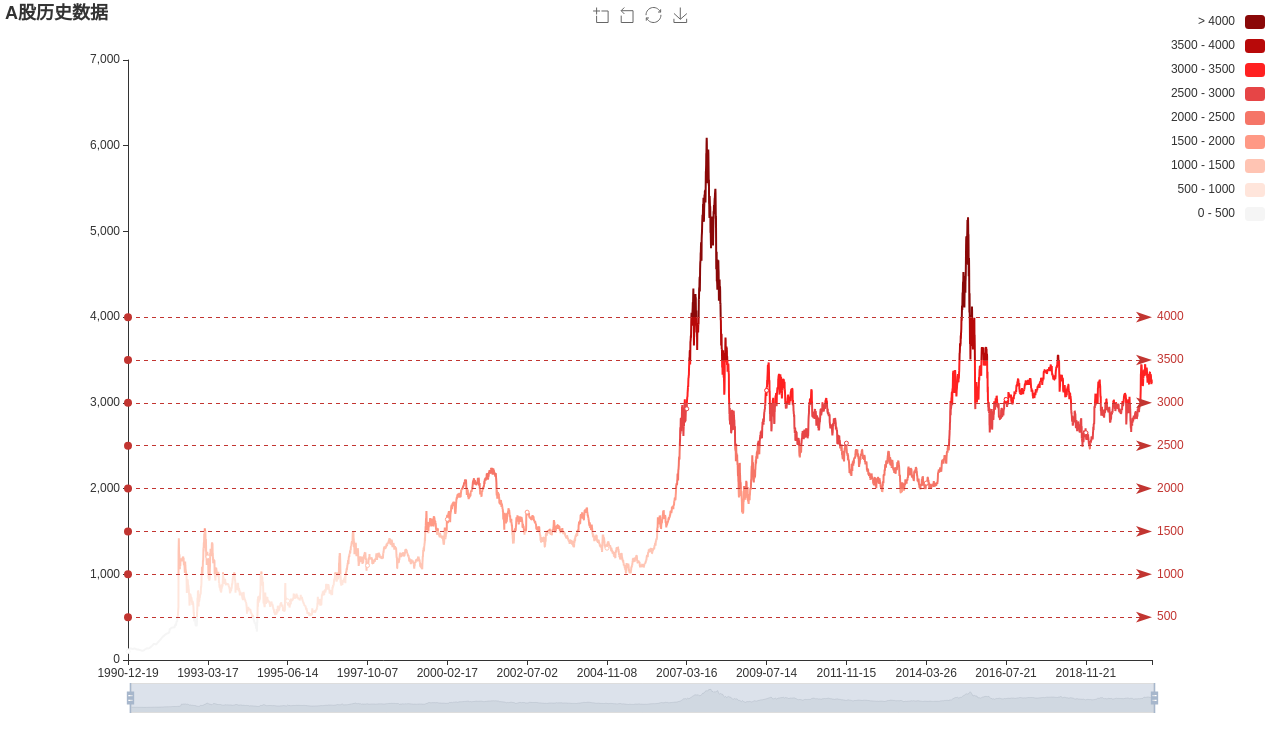
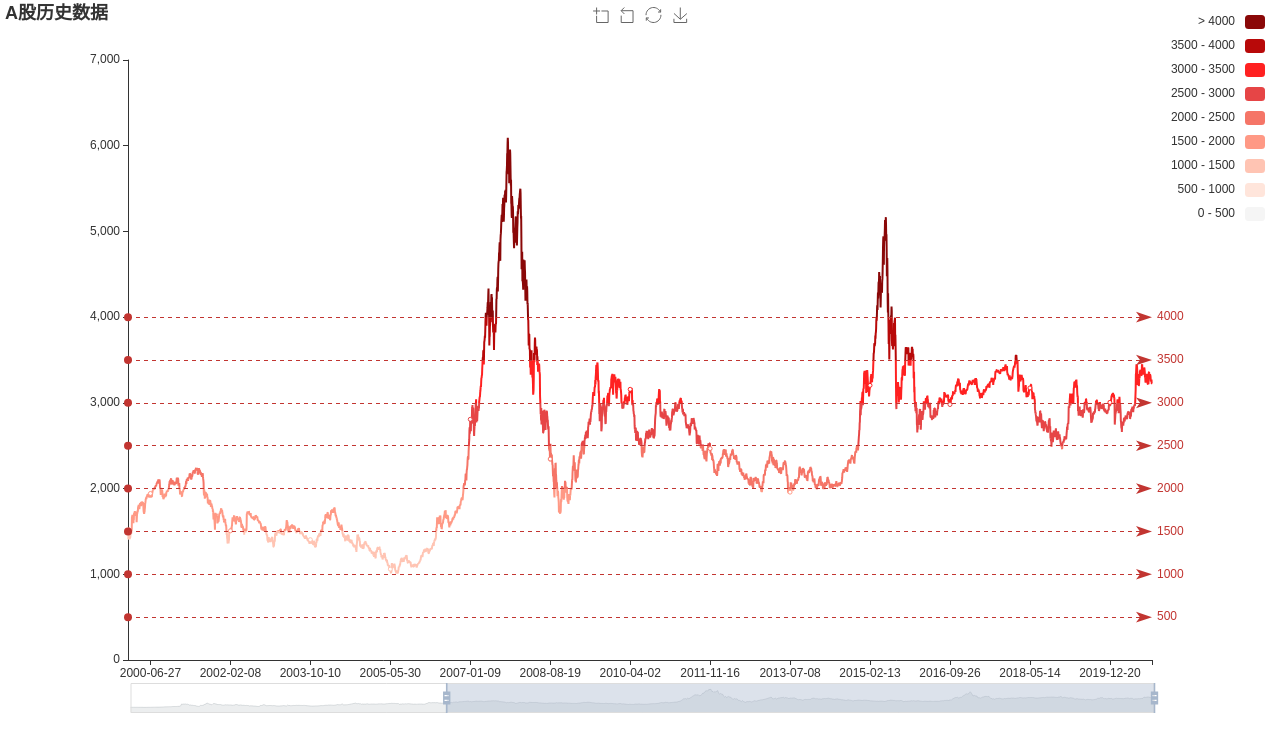
Before and after one commit to Writeup007/sh000001_history, a plain HTML site: page index.html in a window 1280 px wide. Drawn offline with Linux system fonts and the light colour scheme.

Commit message:
默认显示进入21世纪之后的股市

```diff
--- a/index.html
+++ b/index.html
@@ -48,7 +48,7 @@
                 }
             },
             dataZoom: [{
-                startValue: '1990-12-19'
+                startValue: '2000-01-04'
             }, {
                 type: 'inside'
             }],
```
